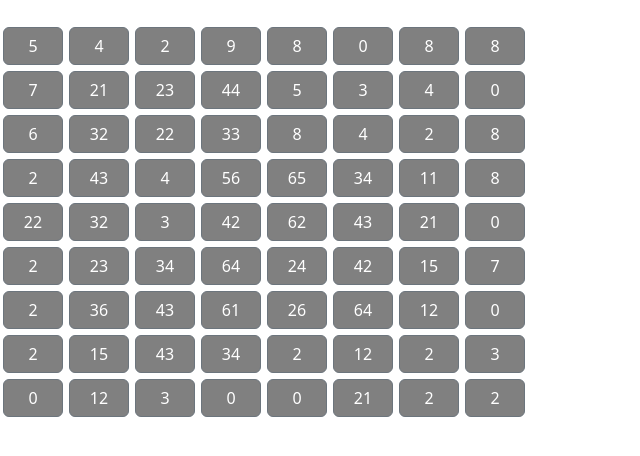
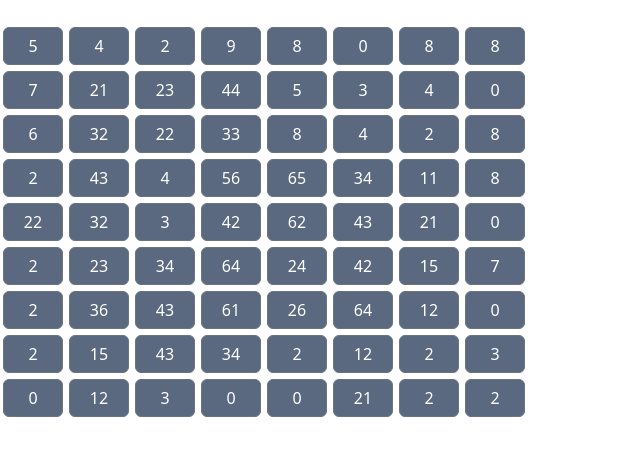
Before and after one commit to arya065/JS, a React (Create React App) app in the folder react/supermarkets/: page / in a window 1280 px wide. Shown: the top 456 px of the page, without its empty margins (0-640 px from the left). Built offline with nearby package versions, Linux system fonts and the light colour scheme.

Commit message:
saturation and brightness of color

```diff
--- a/react/supermarkets/src/App.js
+++ b/react/supermarkets/src/App.js
@@ -6,14 +6,14 @@ import './App.css';
 
 function Cell(props) {
   const [status, setStatus] = useState(false);
-  const [color, setColor] = useState(props.mix([255, 255, 255], [0, 0, 0]));
+  const [color, setColor] = useState(props.mix([180, 210, 255], [0, 0, 0]));
   const handleClick = () => {
     setStatus(!status);
   }
   const printShop = () => {
     // console.log(makeRandomColor());
     if (props.shops.find((e) => e == props.i)) {
-      setColor(props.mix(makeRandomColor()));
+      setColor(props.mix(makeRandomColor(), makeRandomColor(), -50));
     }
   }
   const randInt = () => {
@@ -64,11 +64,32 @@ class App extends Component {
       shops: [],
     };
   }
-  mixColorsRGB(color1, color2 = [100, 100, 100]) {
+  //saturation of the color, need to fix
+  setSaturation(color, saturation = 255) {
+    console.log("color ini", color);
+    if (Math.abs(color[0] - color[1]) < saturation) {
+      color[1] -= saturation;
+      console.log("here1", color[1]);
+    }
+    if (Math.abs(color[0] - color[2]) < saturation) {
+      color[2] -= saturation;
+      console.log("here2", color[2]);
+    }
+    if (Math.abs(color[1] - color[2]) < saturation) {
+      color[2] -= saturation;
+      console.log("here3", color[2]);
+    }
+    console.log("color fin", color);
+    return color;
+  }
+
+  mixColorsRGB(color1, color2, brightness = 0) {
+    // color1 = this.setSaturation(color1);
+    // color2 = this.setSaturation(color2);
     let red = color1[0] + color2[0];
     let green = color1[1] + color2[1];
     let blue = color1[2] + color2[2];
-    return ("rgb(" + Math.round(red / 2) + "," + Math.round(green / 2) + "," + Math.round(blue / 2) + ")");
+    return ("rgb(" + parseInt(Math.round(red / 2) + brightness) + "," + parseInt(Math.round(green / 2) + brightness) + "," + parseInt(Math.round(blue / 2) + brightness) + ")");
   }
   addShopIndex(i) {
     this.setState({ shops: [...this.state.shops, i] });
@@ -85,7 +106,7 @@ class App extends Component {
           }
           return (
             <>
-              <Cell mix={(color1, color2) => this.mixColorsRGB(color1, color2)} shops={this.state.shops} addShop={(i) => this.addShopIndex(i)} e={e} i={i}></Cell>
+              <Cell mix={(color1, color2, brightness) => this.mixColorsRGB(color1, color2, brightness)} shops={this.state.shops} addShop={(i) => this.addShopIndex(i)} e={e} i={i}></Cell>
             </>
           )
         })}
```
